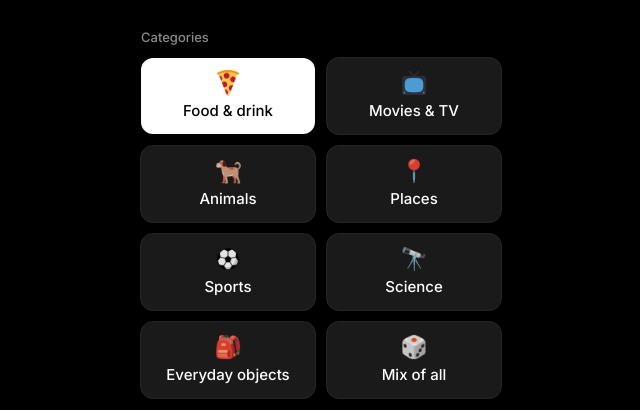
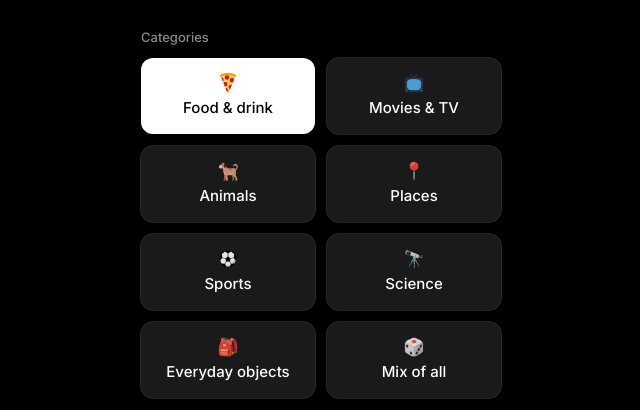
Before and after one commit to casicodes/imposter, a Next.js app: page / in a window 1280 px wide. Shown: the part 166-576 px from the top of the page, without its empty margins (319-959 px from the left). Built offline with nearby package versions, Linux system fonts and the light colour scheme.

Commit message:
fix size

```diff
--- a/components/SetupScreen.tsx
+++ b/components/SetupScreen.tsx
@@ -60,7 +60,7 @@ function CategoryIcon({
   selected: boolean;
   wiggleKey: number;
 }) {
-  const dim = 26;
+  const dim = 20;
   const fade = { opacity: selected ? 1 : 0.88 } as const;
 
   return (
```
